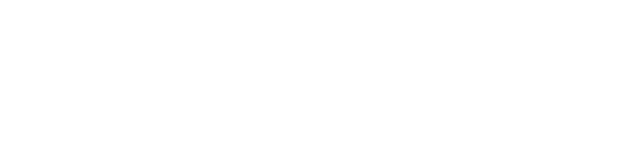
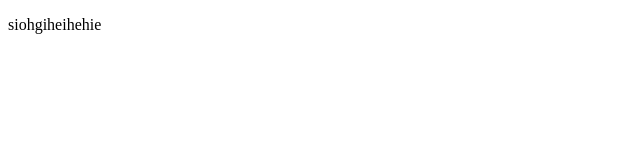
Before and after one commit to Bara-S/du-czechitas-web-2019, a plain HTML site: page ukol-3/index.html in a window 1280 px wide. Shown: the whole page, without its empty margins (0-640 px from the left). Drawn offline with Linux system fonts and the light colour scheme.

Commit message:
Update index.html

```diff
--- a/ukol-3/index.html
+++ b/ukol-3/index.html
@@ -10,3 +10,5 @@
 
 </body>
 </html>
+
+<p>siohgiheihehie</p>
```
